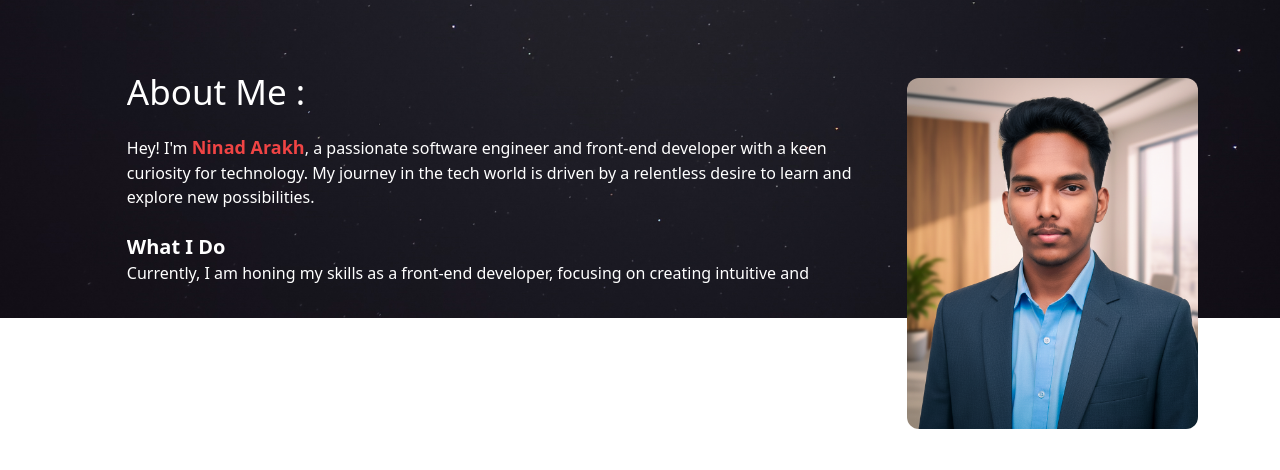
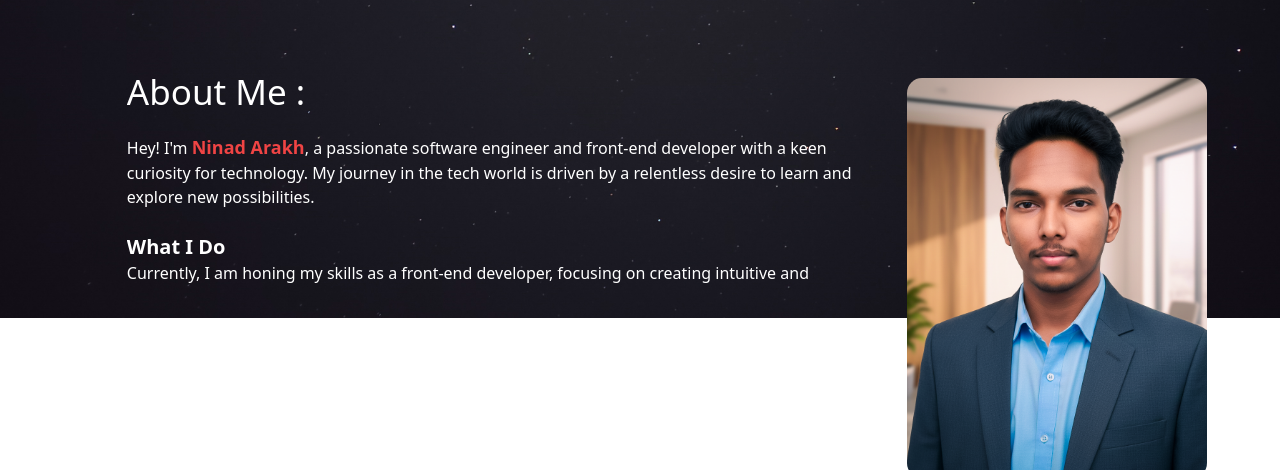
Before and after one commit to Ninad-arakh/React-Protfolio, a React (Create React App) app: page / in a window 1280 px wide. Shown: the part 482-952 px from the top of the page. Built offline with nearby package versions, Linux system fonts and the light colour scheme; no server answers.

Commit message:
profile pic motion

```diff
--- a/package.json
+++ b/package.json
@@ -9,6 +9,7 @@
     "@testing-library/react": "^13.4.0",
     "@testing-library/user-event": "^13.5.0",
     "daisyui": "^4.12.23",
+    "framer-motion": "^12.23.12",
     "react": "^18.3.1",
     "react-dom": "^18.3.1",
     "react-icons": "^5.3.0",
--- a/src/components/AboutMe.js
+++ b/src/components/AboutMe.js
@@ -1,5 +1,6 @@
 import React, { useState } from "react";
 import office from "../Assets/office.png";
+import TiltedCard from "./TiltedCard";
 
 const AboutMe = React.forwardRef((props, ref) => {
   const [expand, setExpand] = useState(false);
@@ -60,10 +61,27 @@
             : "sm:w-[25%] w-0 py-[6%] mr-[7%]"
         }`}
       >
-        <img
+        {/* <img
           className="rounded-xl transition-transform duration-300 ease-in-out group-hover:rotate-3 group-hover:scale-105 hover:shadow-xl"
           alt="profile"
           src={office}
+        /> */}
+        <TiltedCard
+          imageSrc={office}
+          altText="Ninad Arakh"
+          captionText="Ninad_Arakh"
+          containerHeight="400px"
+          containerWidth="300px"
+          imageHeight="400px"
+          imageWidth="300px"
+          rotateAmplitude={12}
+          scaleOnHover={1.2}
+          showMobileWarning={false}
+          showTooltip={true}
+          displayOverlayContent={false}
+          overlayContent={
+            <p className="tilted-card-demo-text">Software Engineer</p>
+          }
         />
       </div>
     </div>
--- /dev/null
+++ b/src/components/TiltedCard.js
@@ -0,0 +1,134 @@
+import { useRef, useState } from 'react';
+import { motion, useMotionValue, useSpring } from 'framer-motion';
+
+const springValues = {
+  damping: 30,
+  stiffness: 100,
+  mass: 2
+};
+
+export default function TiltedCard({
+  imageSrc,
+  altText = 'Tilted card image',
+  captionText = '',
+  containerHeight = '300px',
+  containerWidth = '100%',
+  imageHeight = '300px',
+  imageWidth = '300px',
+  scaleOnHover = 1.1,
+  rotateAmplitude = 14,
+  showMobileWarning = true,
+  showTooltip = true,
+  overlayContent = null,
+  displayOverlayContent = false
+}) {
+  const ref = useRef(null);
+  const x = useMotionValue(0);
+  const y = useMotionValue(0);
+  const rotateX = useSpring(useMotionValue(0), springValues);
+  const rotateY = useSpring(useMotionValue(0), springValues);
+  const scale = useSpring(1, springValues);
+  const opacity = useSpring(0);
+  const rotateFigcaption = useSpring(0, {
+    stiffness: 350,
+    damping: 30,
+    mass: 1
+  });
+
+  const [lastY, setLastY] = useState(0);
+
+  function handleMouse(e) {
+    if (!ref.current) return;
+
+    const rect = ref.current.getBoundingClientRect();
+    const offsetX = e.clientX - rect.left - rect.width / 2;
+    const offsetY = e.clientY - rect.top - rect.height / 2;
+
+    const rotationX = (offsetY / (rect.height / 2)) * -rotateAmplitude;
+    const rotationY = (offsetX / (rect.width / 2)) * rotateAmplitude;
+
+    rotateX.set(rotationX);
+    rotateY.set(rotationY);
+
+    x.set(e.clientX - rect.left);
+    y.set(e.clientY - rect.top);
+
+    const velocityY = offsetY - lastY;
+    rotateFigcaption.set(-velocityY * 0.6);
+    setLastY(offsetY);
+  }
+
+  function handleMouseEnter() {
+    scale.set(scaleOnHover);
+    opacity.set(1);
+  }
+
+  function handleMouseLeave() {
+    opacity.set(0);
+    scale.set(1);
+    rotateX.set(0);
+    rotateY.set(0);
+    rotateFigcaption.set(0);
+  }
+
+  return (
+    <figure
+      ref={ref}
+      className="relative w-full h-full [perspective:800px] flex flex-col items-center justify-center"
+      style={{
+        height: containerHeight,
+        width: containerWidth
+      }}
+      onMouseMove={handleMouse}
+      onMouseEnter={handleMouseEnter}
+      onMouseLeave={handleMouseLeave}
+    >
+      {showMobileWarning && (
+        <div className="absolute top-4 text-center text-sm block sm:hidden">
+          This effect is not optimized for mobile. Check on desktop.
+        </div>
+      )}
+
+      <motion.div
+        className="relative [transform-style:preserve-3d]"
+        style={{
+          width: imageWidth,
+          height: imageHeight,
+          rotateX,
+          rotateY,
+          scale
+        }}
+      >
+        <motion.img
+          src={imageSrc}
+          alt={altText}
+          className="absolute top-0 left-0 object-cover rounded-[15px] will-change-transform [transform:translateZ(0)]"
+          style={{
+            width: imageWidth,
+            height: imageHeight
+          }}
+        />
+
+        {displayOverlayContent && overlayContent && (
+          <motion.div className="absolute top-0 left-0 z-[2] will-change-transform [transform:translateZ(30px)]">
+            {overlayContent}
+          </motion.div>
+        )}
+      </motion.div>
+
+      {showTooltip && (
+        <motion.figcaption
+          className="pointer-events-none absolute left-0 top-0 rounded-[4px] bg-white px-[10px] py-[4px] text-[10px] text-[#2d2d2d] opacity-0 z-[3] hidden sm:block"
+          style={{
+            x,
+            y,
+            opacity,
+            rotate: rotateFigcaption
+          }}
+        >
+          {captionText}
+        </motion.figcaption>
+      )}
+    </figure>
+  );
+}
```
Also changed, not shown: 1 other file (tests, documents, lock files or other folders).
